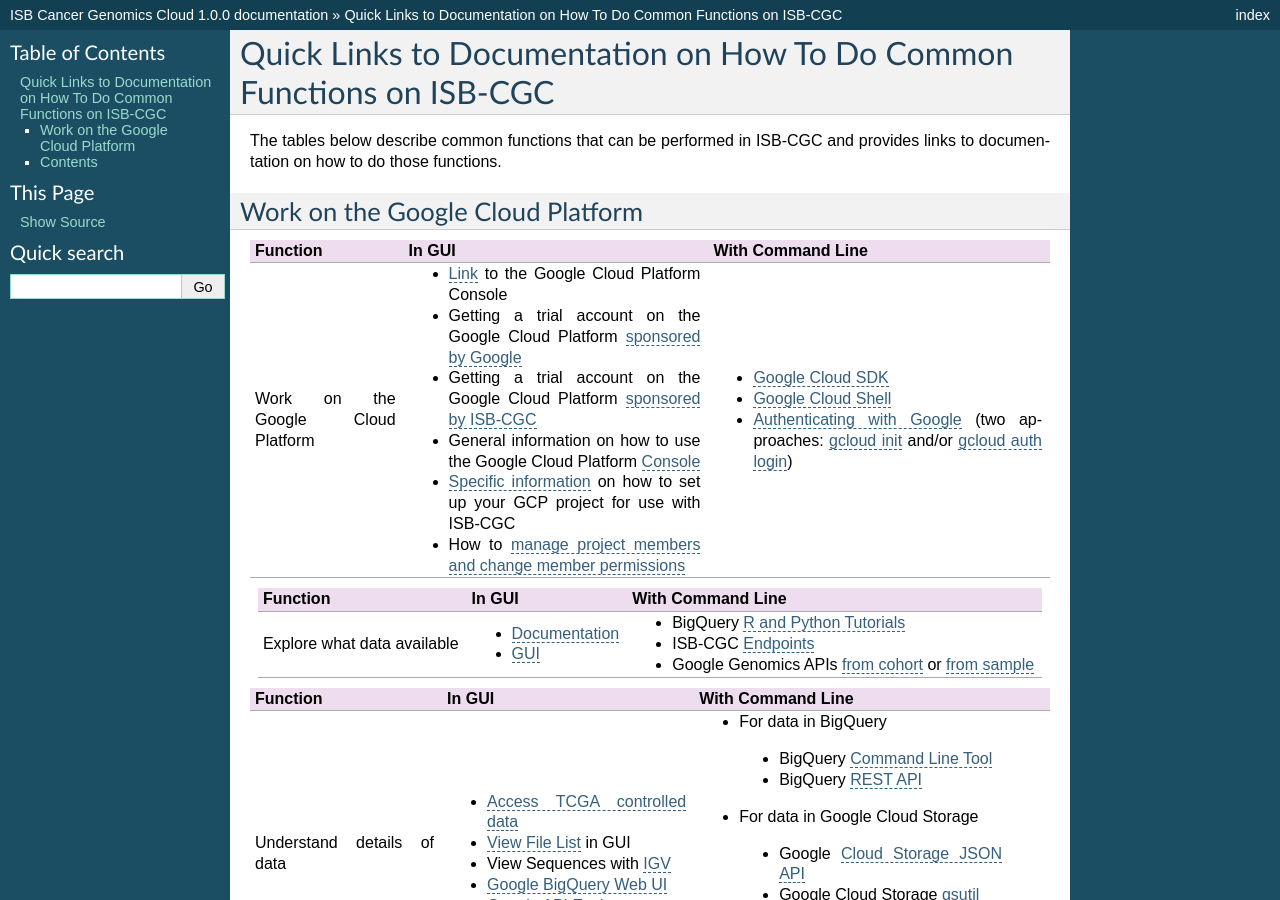
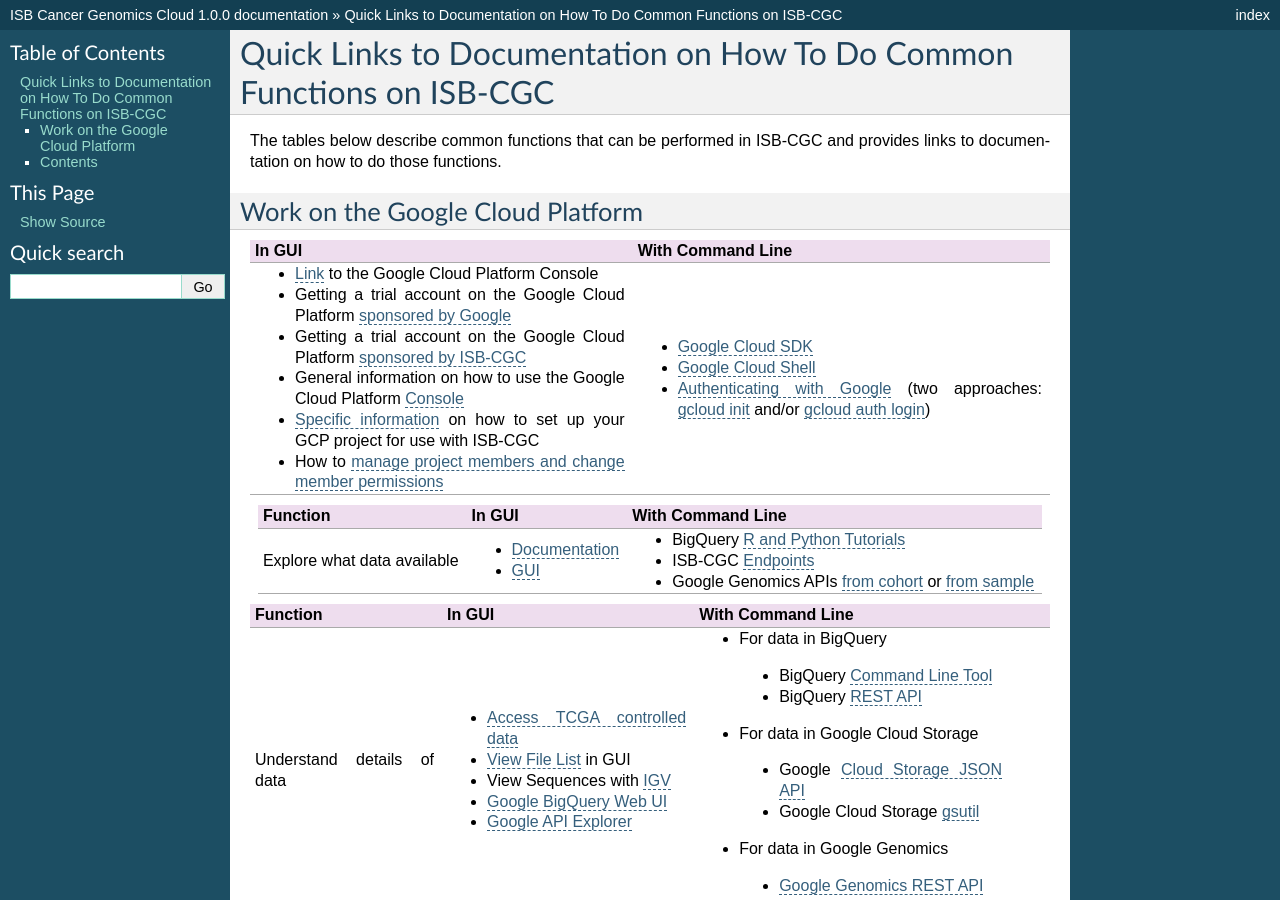
Before and after one commit to isb-cgc/readthedocs, a Sphinx documentation site: the page built from docs/source/sections/Quicklinks.rst, in a window 1280 px wide and 900 px high. Built offline with Sphinx 7.4.7, drawn with Linux system fonts in a browser that asks for light colours; pages that are not in the unit, such as notebooks, are missing from menus.

Commit message:
Update Quicklinks.rst

```diff
--- a/docs/source/sections/Quicklinks.rst
+++ b/docs/source/sections/Quicklinks.rst
@@ -7,17 +7,16 @@
 Work on the Google Cloud Platform
 #################################
 
-
-+-----------------------------------+---------------------------------------------------------------------------------------------------------------------------------------------------------------------------------------------------------------------------------------------------------------------------------------------+-------------------------------------------------------------------------------------------------------------------------------------------------------------------------------------------------------------------------------------------------------------------------------------------------+
-|Function                           |In GUI                                                                                                                                                                                                                                                                                       |With Command Line                                                                                                                                                                                                                                                                                |
-+===================================+=============================================================================================================================================================================================================================================================================================+=================================================================================================================================================================================================================================================================================================+
-|Work on the Google Cloud Platform  |- `Link <https://console.cloud.google.com/>`_ to the Google Cloud Platform Console                                                                                                                                                                                                           |- `Google Cloud SDK <https://cloud.google.com/sdk/>`_                                                                                                                                                                                                                                            |
-|                                   |- Getting a trial account on the Google Cloud Platform `sponsored by Google <https://console.developers.google.com/billing/freetrial>`_                                                                                                                                                      |- `Google Cloud Shell <https://cloud.google.com/shell/docs/>`_                                                                                                                                                                                                                                   |
-|                                   |- Getting a trial account on the Google Cloud Platform `sponsored by ISB-CGC </search.html?q=Your+Own+GCP+project&check_keywords=yes&area=default>`_                                                                                                                                         |- `Authenticating with Google </search.html?q=Authenticate+with+Google&check_keywords=yes&area=default>`_ (two approaches: `gcloud init <https://cloud.google.com/sdk/gcloud/reference/init>`_ and/or `gcloud auth login <https://cloud.google.com/sdk/gcloud/reference/auth/login>`_)           |
-|                                   |- General information on how to use the Google Cloud Platform `Console <https://support.google.com/cloud/?hl=en#topic=3340599>`_                                                                                                                                                             |                                                                                                                                                                                                                                                                                                 |
-|                                   |- `Specific information <gcp-info/gcp-info2/Setup.html>`_ on how to set up your GCP project for use with ISB-CGC                                                                                                                                                                             |                                                                                                                                                                                                                                                                                                 |
-|                                   |- How to `manage project members and change member permissions <https://support.google.com/cloud/answer/6158846>`_                                                                                                                                                                           |                                                                                                                                                                                                                                                                                                 |
-+-----------------------------------+---------------------------------------------------------------------------------------------------------------------------------------------------------------------------------------------------------------------------------------------------------------------------------------------+-------------------------------------------------------------------------------------------------------------------------------------------------------------------------------------------------------------------------------------------------------------------------------------------------+
++---------------------------------------------------------------------------------------------------------------------------------------------------------------------------------------------------------------------------------------------------------------------------------------------+-------------------------------------------------------------------------------------------------------------------------------------------------------------------------------------------------------------------------------------------------------------------------------------------------+
+|In GUI                                                                                                                                                                                                                                                                                       |With Command Line                                                                                                                                                                                                                                                                                |
++=============================================================================================================================================================================================================================================================================================+=================================================================================================================================================================================================================================================================================================+
+|- `Link <https://console.cloud.google.com/>`_ to the Google Cloud Platform Console                                                                                                                                                                                                           |- `Google Cloud SDK <https://cloud.google.com/sdk/>`_                                                                                                                                                                                                                                            |
+|- Getting a trial account on the Google Cloud Platform `sponsored by Google <https://console.developers.google.com/billing/freetrial>`_                                                                                                                                                      |- `Google Cloud Shell <https://cloud.google.com/shell/docs/>`_                                                                                                                                                                                                                                   |
+|- Getting a trial account on the Google Cloud Platform `sponsored by ISB-CGC </search.html?q=Your+Own+GCP+project&check_keywords=yes&area=default>`_                                                                                                                                         |- `Authenticating with Google </search.html?q=Authenticate+with+Google&check_keywords=yes&area=default>`_ (two approaches: `gcloud init <https://cloud.google.com/sdk/gcloud/reference/init>`_ and/or `gcloud auth login <https://cloud.google.com/sdk/gcloud/reference/auth/login>`_)           |
+|- General information on how to use the Google Cloud Platform `Console <https://support.google.com/cloud/?hl=en#topic=3340599>`_                                                                                                                                                             |                                                                                                                                                                                                                                                                                                 |
+|- `Specific information <gcp-info/gcp-info2/Setup.html>`_ on how to set up your GCP project for use with ISB-CGC                                                                                                                                                                             |                                                                                                                                                                                                                                                                                                 |
+|- How to `manage project members and change member permissions <https://support.google.com/cloud/answer/6158846>`_                                                                                                                                                                           |                                                                                                                                                                                                                                                                                                 |
++---------------------------------------------------------------------------------------------------------------------------------------------------------------------------------------------------------------------------------------------------------------------------------------------+-------------------------------------------------------------------------------------------------------------------------------------------------------------------------------------------------------------------------------------------------------------------------------------------------+
 
 +-----------------------------------+---------------------------------------------------------------------------------------------------------------------------------------------------------------------------------------------------------------------------------------------------------------------------------------------+-------------------------------------------------------------------------------------------------------------------------------------------------------------------------------------------------------------------------------------------------------------------------------------------------+
 |Function                           |In GUI                                                                                                                                                                                                                                                                                       |With Command Line                                                                                                                                                                                                                                                                                |
```
